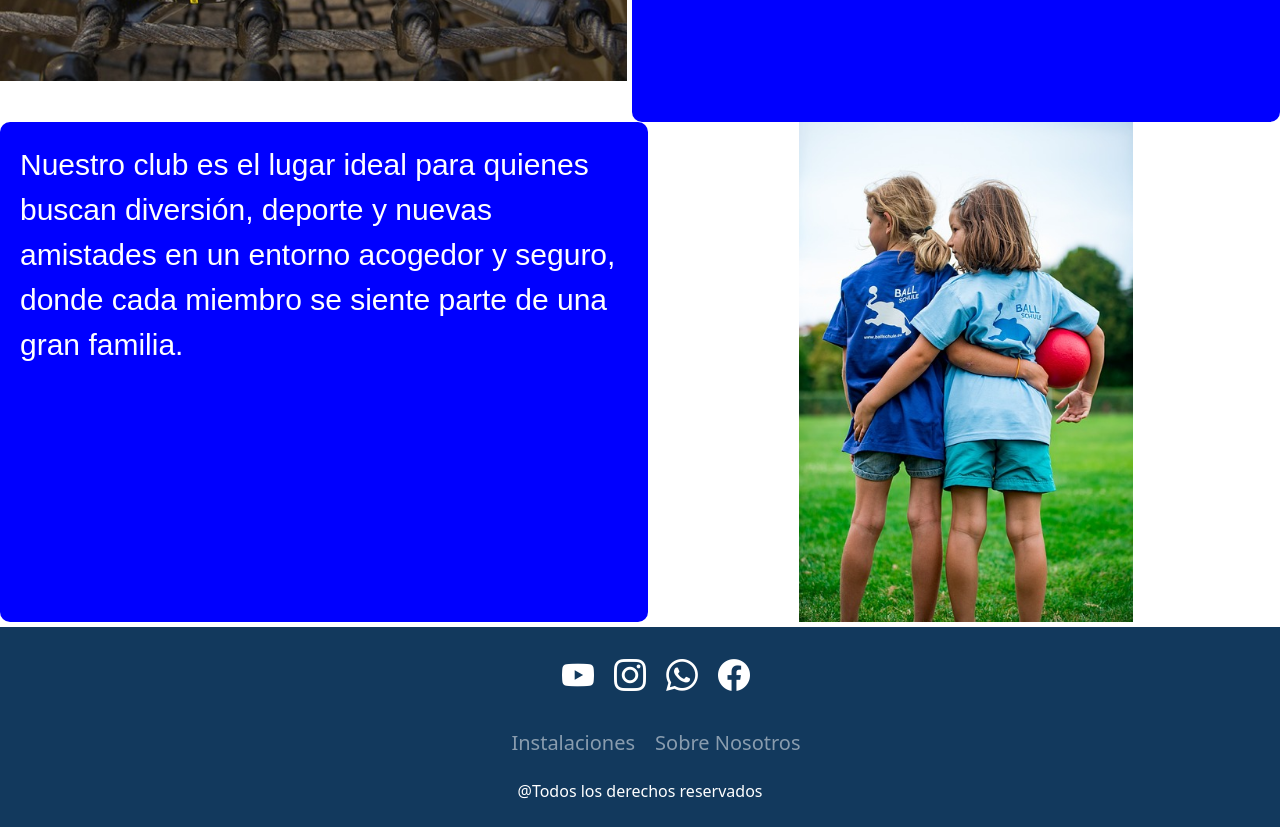
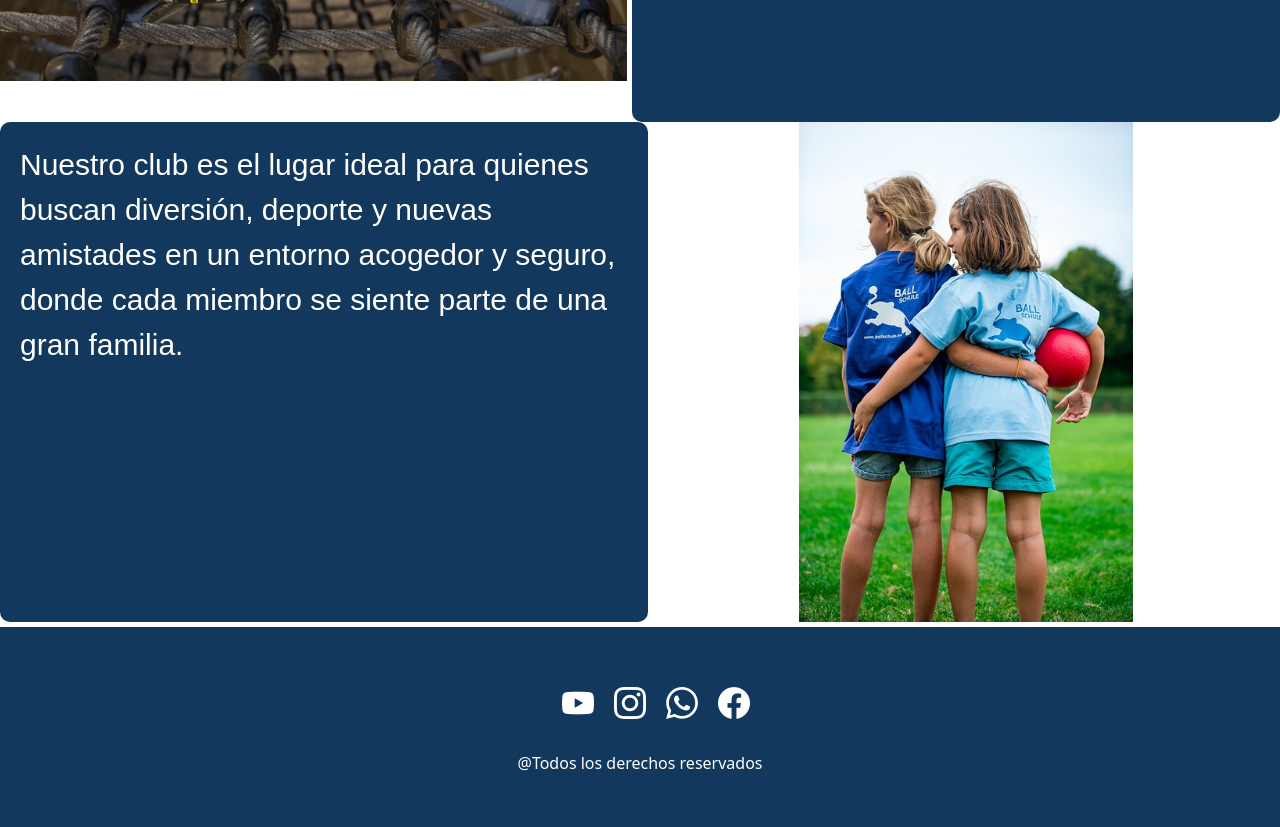
Before and after one commit to ChacoLabs/TrabajoNodeJSGrupo6, a plain HTML site: page Whoweare.html in a window 1280 px wide. Shown: the part 1580-2407 px from the top of the page. Drawn offline with nearby package versions, Linux system fonts and the light colour scheme.

Commit message:
arreglo menor de footer whoweare

```diff
--- a/Whoweare.html
+++ b/Whoweare.html
@@ -32,30 +32,9 @@
           <h2>Actividades</h2>
       </div>
 
-      <!--<div class="gallery1">
-          <section class="foto PeopleSports" style="background-image: url(PeopleSports.jpg)"></section>
-          <section class="foto quienes somos" style="background-color: blue;">Somos un club dedicado a promover la salud y el bienestar a través del deporte y actividades sociales para todas las edades, fomentando un estilo de vida activo y saludable.
-          </section>
-      </div>
-      <div class="gallery2">
-        <section class="foto quienes somos" style="background-color: blue;">Un espacio donde la comunidad se reúne para disfrutar de deportes, eventos sociales y actividades recreativas en un ambiente inclusivo y amigable, creando lazos y recuerdos inolvidables.</section>
-          <section class="foto kidsplaying" style="background-image: url(kidsplaying.jpg);"></section>
-      </div>
-      <div class="gallery1">
-        <section class="foto paddle" style="background-image: url(paddle.jpg)"></section>
-        <section class="foto quienes somos" style="background-color: blue;">Fomentamos el espíritu deportivo y la convivencia social, ofreciendo instalaciones de primera y programas variados para toda la familia, con el objetivo de fortalecer el tejido social.
-
-        </section>
-    </div>
-    <div class="gallery2">
-      <section class="foto quienes somos" style="background-color: blue;">Nuestro club es el lugar ideal para quienes buscan diversión, deporte y nuevas amistades en un entorno acogedor y seguro, donde cada miembro se siente parte de una gran familia.
-      </section>
-        <section class="foto handballchildren" style="background-image: url(handballchildren.jpg);"></section>
-    </div>-->
     <div class="gallery1">
       <section class="foto PeopleSports" style="background-image: url(PeopleSports.jpg)"></section>
-      <section class="foto quienes-somos">
-        Somos un club dedicado a promover la salud y el bienestar a través del deporte y actividades sociales para todas las edades, fomentando un estilo de vida activo y saludable.
+      <section class="foto quienes-somos">Somos un club dedicado a promover la salud y el bienestar a través del deporte y actividades sociales para todas las edades, fomentando un estilo de vida activo y saludable.
       </section>
     </div>
     <div class="gallery2">
@@ -96,18 +75,7 @@
       </li>
     </ul>
 
-    <ul class="menu-footer">
-      <li class="menu-elem">
-        <a class="menu-icon" href="#">
-          Instalaciones
-        </a>
-      </li>
-      <li class="menu-elem">
-        <a class="menu-icon" href="#">
-          Sobre Nosotros
-        </a>
-      </li>
-    </ul>
+
     <p class="text-derechos">@Todos los derechos reservados</p>
 
       </footer>
--- a/style.css
+++ b/style.css
@@ -270,7 +270,7 @@ header{
 }
 
 .quienes-somos {
-    background-color: blue;
+    background-color: #12395D;
     color: white;
     font-family: 'Arial', sans-serif;
     font-size: 30px;
@@ -283,15 +283,6 @@ header{
     margin-top: 70px;
     margin-left: 250px;
 }
-
-/*.descriptions {
-    line-height: 30px;
-    background-size: 1000px;
-    background-position: center;
-    background-attachment: fixed;
-    font-weight: 800;
-
-}*/
 
 footer{
     position: relative;
```
